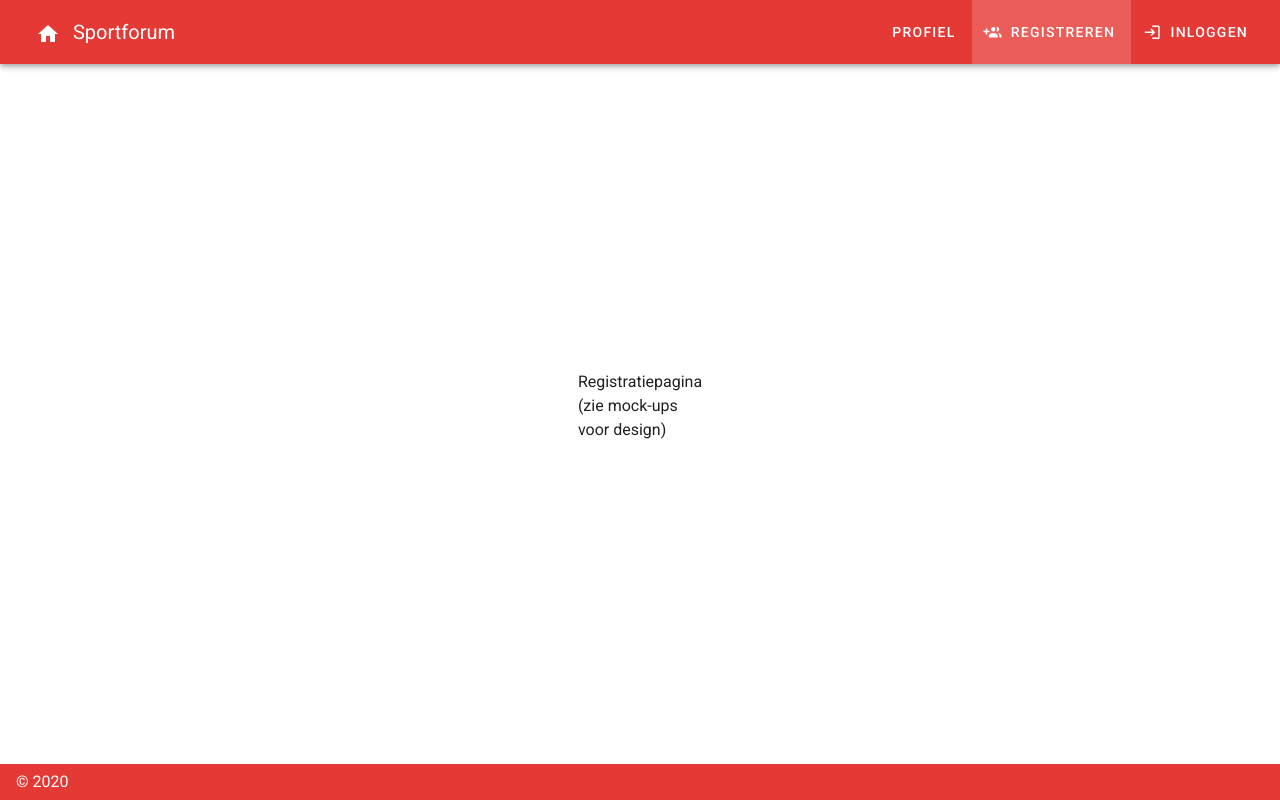
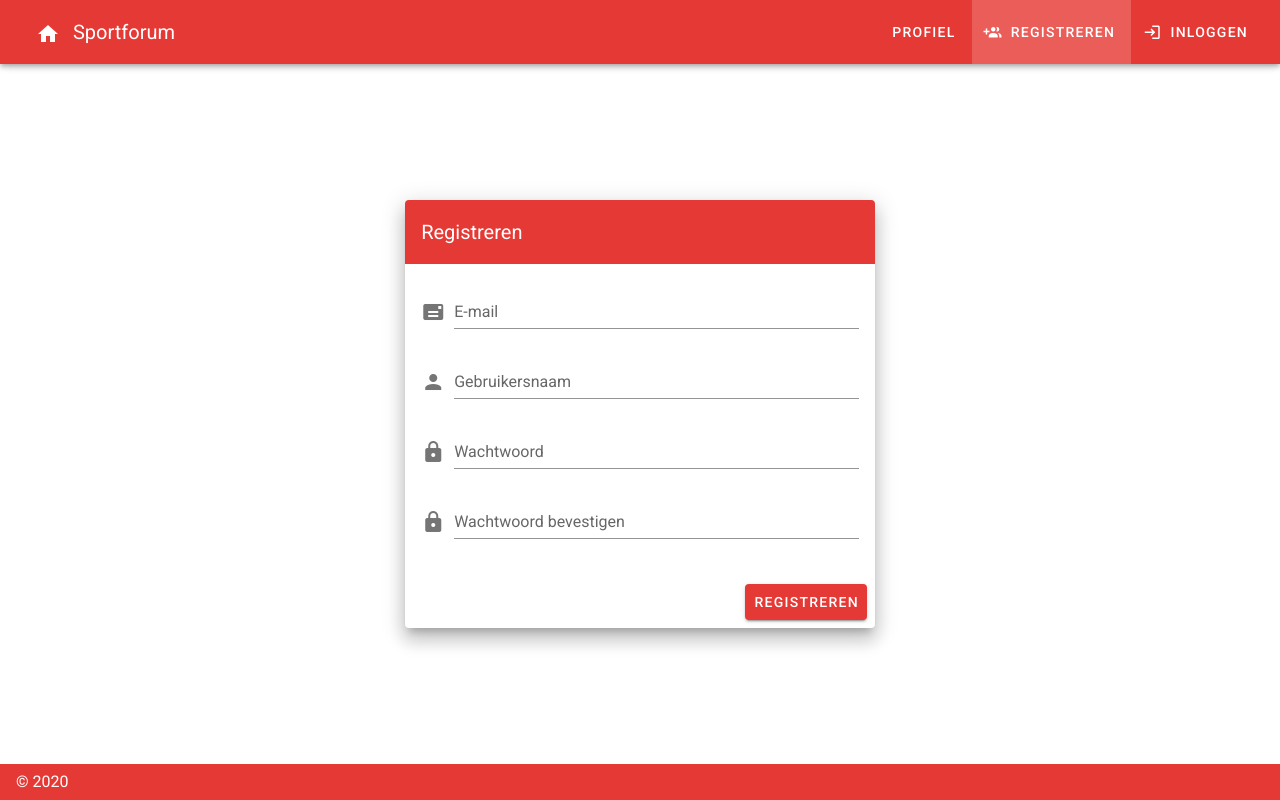
Before and after one commit to Gertjan1996/Project-2.4-Web-Mobile, a Vue app in the folder vue-forum/: page /registreren in a window 1280 px wide. Built offline with nearby package versions, Linux system fonts and the light colour scheme.

Commit message:
Inlog- + registratiescherm
Inlogscherm en registratiescherm lay-out. Koppeling naar back-end moet nog gemaakt worden, daarvoor kijken bij het andere project van mij.

```diff
--- a/vue-forum/src/views/Home.vue
+++ b/vue-forum/src/views/Home.vue
@@ -17,6 +17,7 @@
         <v-card
           router
           :to="category.link"
+          class="elevation-6"
         >
           <v-list-item>
             <v-list-item-avatar color="grey"></v-list-item-avatar>
--- a/vue-forum/src/views/Login.vue
+++ b/vue-forum/src/views/Login.vue
@@ -1,14 +1,50 @@
 <template>
   <v-container
     class="fill-height"
-    fluid
   >
     <v-row
       align="center"
       justify="center"
     >
-      <v-col class="shrink">
-        <p>Loginpagina (zie mock-ups voor design)</p>
+      <v-col
+        align="center"
+        cols="12"
+        sm="8"
+        md="6"
+        lg="5"
+      >
+        <v-card class="elevation-12">
+          <v-toolbar
+            color="primary"
+            dark
+            flat
+          >
+            <v-toolbar-title>Inloggen</v-toolbar-title>
+          </v-toolbar>
+          <v-card-text>
+            <v-form>
+              <v-text-field
+                label="Gebruikersnaam"
+                name="username"
+                prepend-icon="mdi-account"
+                type="text"
+              />
+              <v-text-field
+                id="password"
+                label="Wachtwoord"
+                name="password"
+                prepend-icon="mdi-lock"
+                type="password"
+              />
+            </v-form>
+          </v-card-text>
+          <v-card-actions>
+            <v-spacer />
+            <v-btn color="primary">
+              Inloggen
+            </v-btn>
+          </v-card-actions>
+        </v-card>
       </v-col>
     </v-row>
   </v-container>
--- a/vue-forum/src/views/Register.vue
+++ b/vue-forum/src/views/Register.vue
@@ -1,14 +1,63 @@
 <template>
   <v-container
     class="fill-height"
-    fluid
   >
     <v-row
       align="center"
       justify="center"
     >
-      <v-col class="shrink">
-        <p>Registratiepagina (zie mock-ups voor design)</p>
+      <v-col
+        align="center"
+        cols="12"
+        sm="8"
+        md="6"
+        lg="5"
+      >
+        <v-card class="elevation-12">
+          <v-toolbar
+            color="primary"
+            dark
+            flat
+          >
+            <v-toolbar-title>Registreren</v-toolbar-title>
+          </v-toolbar>
+          <v-card-text>
+            <v-form>
+              <v-text-field
+                label="E-mail"
+                name="mail"
+                prepend-icon="mdi-mail"
+                type="email"
+              />
+              <v-text-field
+                label="Gebruikersnaam"
+                name="username"
+                prepend-icon="mdi-account"
+                type="text"
+              />
+              <v-text-field
+                id="password"
+                label="Wachtwoord"
+                name="password"
+                prepend-icon="mdi-lock"
+                type="password"
+              />
+              <v-text-field
+                id="password2"
+                label="Wachtwoord bevestigen"
+                name="password2"
+                prepend-icon="mdi-lock"
+                type="password"
+              />
+            </v-form>
+          </v-card-text>
+          <v-card-actions>
+            <v-spacer />
+            <v-btn color="primary">
+              Registreren
+            </v-btn>
+          </v-card-actions>
+        </v-card>
       </v-col>
     </v-row>
   </v-container>
```
